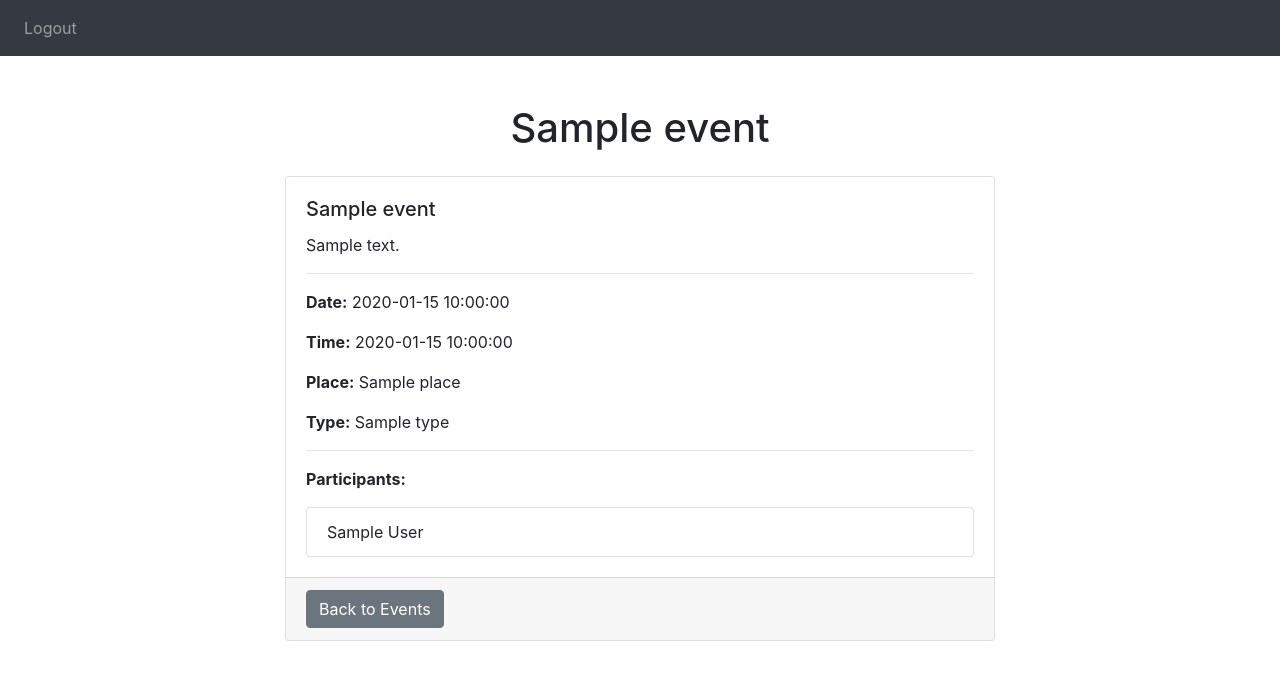
After one commit to arnest-allka/DigiMeet, a Flask app: page /event-detail in a window 1280 px wide. The commit adds this page. Shown: the top 680 px of the page. Run offline with Flask 3, Linux system fonts and the light colour scheme; the visitor is signed in with stand-in values (Sample User, id 1); a database or web service that is not in the repository returns one stand-in record (values such as "Sample title"); some libraries are stand-ins or nearby versions.

Commit message:
Showing events and events details

```diff
--- a/website/models/event.py
+++ b/website/models/event.py
@@ -34,6 +34,11 @@ class Event():
         return None
 
     @staticmethod
+    def get_events():
+        events = mongo.db.events.find()
+        return [Event(event) for event in events]
+
+    @staticmethod
     def find_by_user_id(user_id):
         events = mongo.db.events.find({"user_id": user_id})
         return [Event(event) for event in events]
--- a/website/routes.py
+++ b/website/routes.py
@@ -1,4 +1,4 @@
-from flask import Blueprint, flash, redirect, render_template, request, url_for
+from flask import Blueprint, abort, flash, redirect, render_template, request, url_for
 from flask_login import login_required, current_user
 
 from .models.event import Event
@@ -8,9 +8,7 @@ routes = Blueprint('routes', __name__)
 @routes.route('/', methods=['GET', 'POST'])
 @login_required
 def home():
-    events = Event.find_by_user_id(current_user.id)
-
-    return render_template("home.html", user=current_user, events=events)
+    return render_template("home.html", user=current_user)
 
 @routes.route('/create-event', methods=['GET', 'POST'])
 @login_required
@@ -27,7 +25,6 @@ def create_event():
         Event.create_event(name, description, date, time, place, type, user_id)
         flash('Event created successfully!', category='success')
         return redirect(url_for('routes.home'))
-
     return render_template("create_event.html", user=current_user)
 
 @routes.route('/profile', methods=['GET', 'POST'])
@@ -35,5 +32,19 @@ def create_event():
 def profile():
     created_events = Event.find_by_user_id(current_user.id)
     participating_events = Event.find_by_participant(current_user.id)
+    return render_template('profile.html', user=current_user, created_events=created_events, participating_events=participating_events)
 
-    return render_template('profile.html', user=current_user, created_events=created_events, participating_events=participating_events)
+@routes.route('/events', methods=['GET', 'POST'])
+@login_required
+def events():
+    events = Event.get_events()
+    return render_template('events.html', user=current_user, events=events)
+
+@routes.route('/event-detail', methods=['GET', 'POST'])
+@login_required
+def event_detail():
+    event_id = request.args.get('event_id')
+    event = Event.find_by_id(event_id)
+    if event is None:
+        abort(404)
+    return render_template('event_detail.html', user=current_user, event=event)
--- a/website/templates/base.html
+++ b/website/templates/base.html
@@ -31,6 +31,7 @@
             {% else %}
               <a class="nav-item nav-link" id="home" href="/">Home</a>
               <a class="nav-item nav-link" id="profile" href="/profile">Profile</a>
+              <a class="nav-item nav-link" id="events" href="/events">Events</a>
               <a class="nav-item nav-link" id="create_event" href="/create-event">Create Event</a>
             {% endif %}
             <a class="nav-item nav-link" id="logout" href="/logout">Logout</a>
--- /dev/null
+++ b/website/templates/event_detail.html
@@ -0,0 +1,46 @@
+{% extends "base.html" %}
+{% block title %}
+  Event Details: {{ event.name }}
+{% endblock title %}
+{% block content %}
+  <div class="container mt-5">
+    <h1 class="text-center mb-4">{{ event.name }}</h1>
+    <div class="row">
+      <div class="col-md-8 offset-md-2">
+        <div class="card">
+          <div class="card-body">
+            <h5 class="card-title">{{ event.name }}</h5>
+            <p class="card-text">{{ event.description }}</p>
+            <hr>
+            <p>
+              <strong>Date:</strong> {{ event.date }}
+            </p>
+            <p>
+              <strong>Time:</strong> {{ event.time }}
+            </p>
+            <p>
+              <strong>Place:</strong> {{ event.place }}
+            </p>
+            <p>
+              <strong>Type:</strong> {{ event.type }}
+            </p>
+            {% if event.participants %}
+              <hr>
+              <p>
+                <strong>Participants:</strong>
+              </p>
+              <ul class="list-group">
+                {% for participant in event.participants %}
+                  <li class="list-group-item">{{ participant.first_name }} {{ participant.last_name }}</li>
+                {% endfor %}
+              </ul>
+            {% endif %}
+          </div>
+          <div class="card-footer">
+            <a href='{{ url_for("routes.events") }}' class="btn btn-secondary">Back to Events</a>
+          </div>
+        </div>
+      </div>
+    </div>
+  </div>
+{% endblock content %}
```
Also changed, not shown: website/templates/events.html (added, +38 -0 lines).
